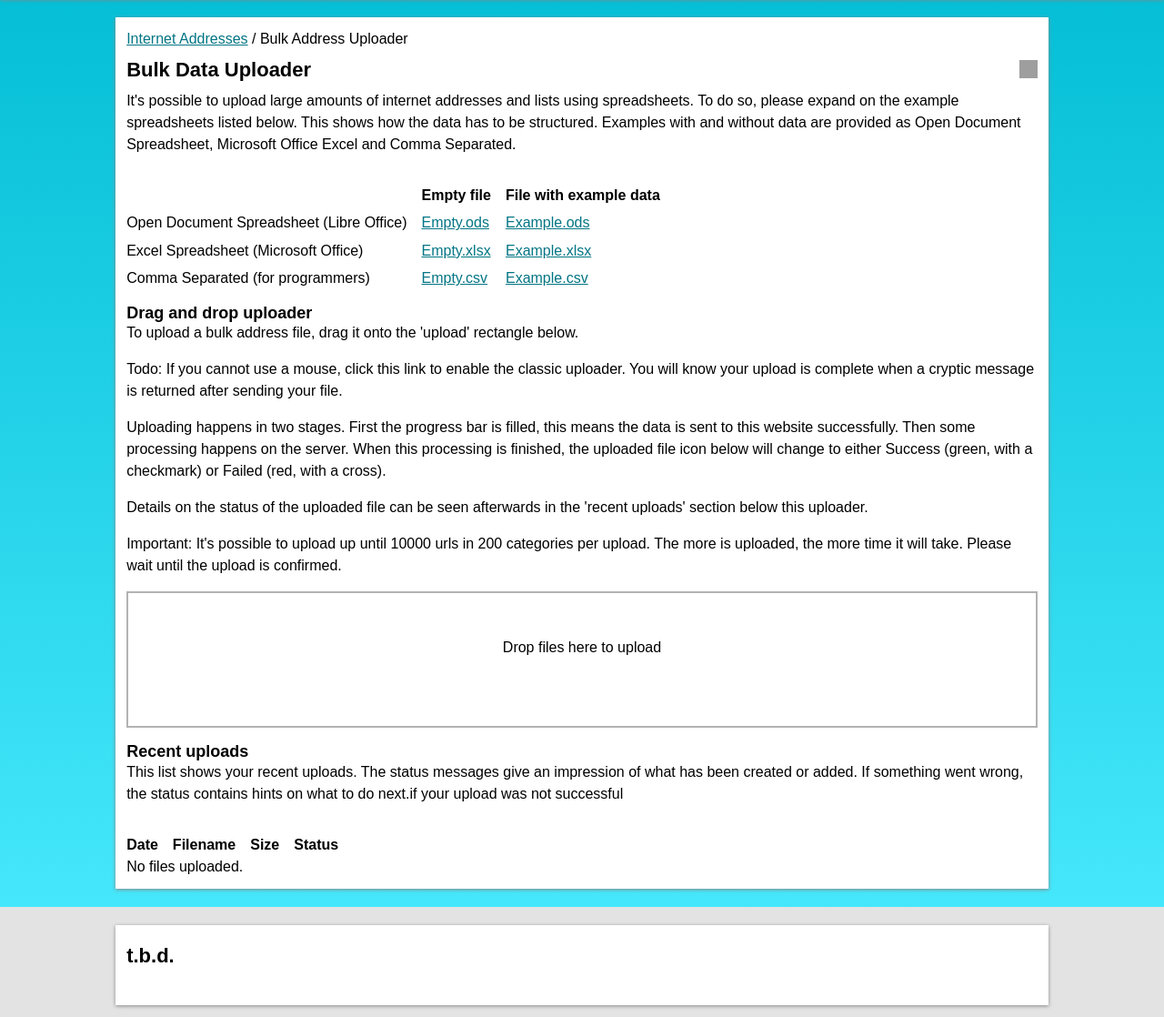
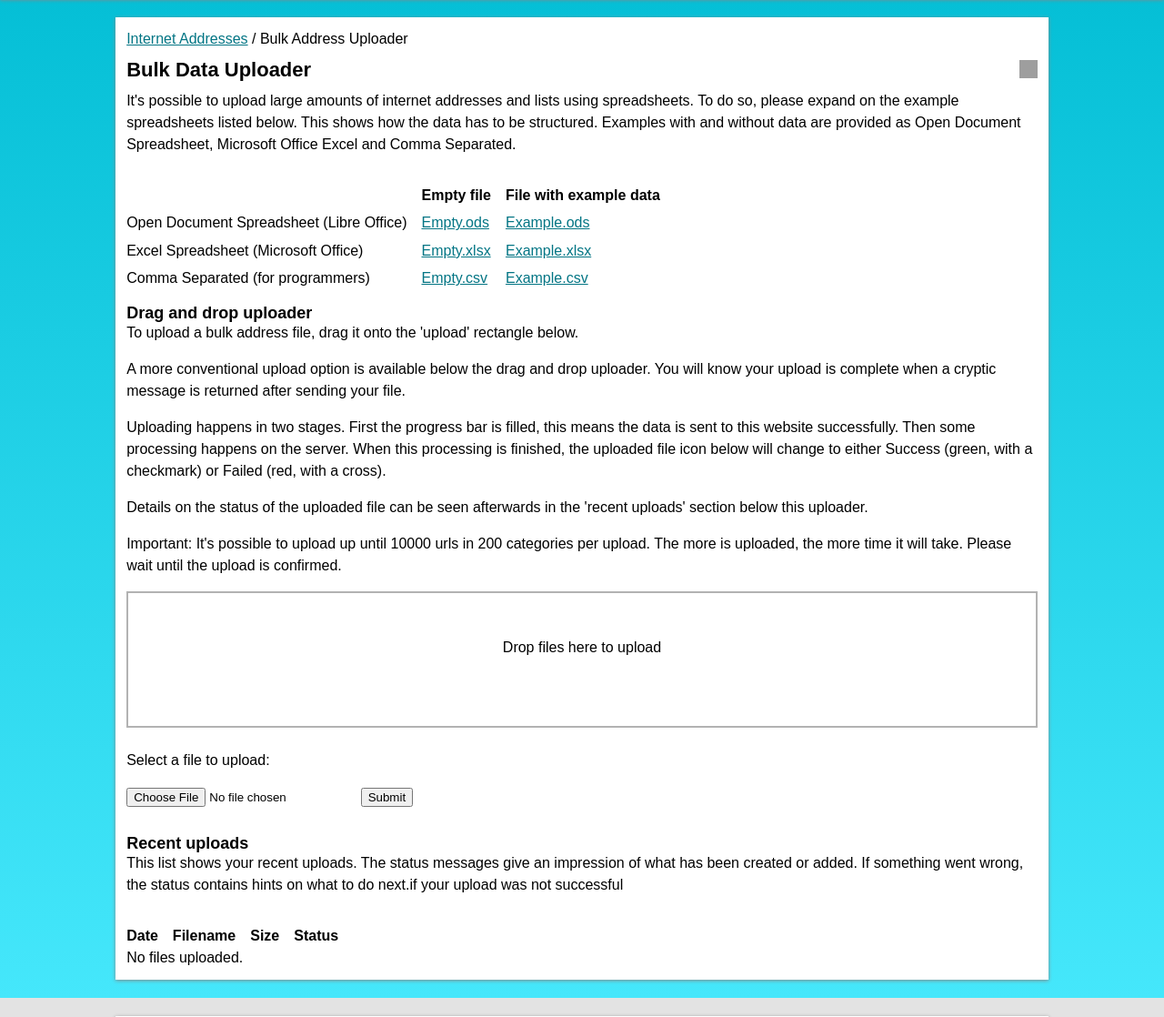
Before and after one commit to internetstandards/Internet.nl-dashboard, a Django app: page /upload/ in a window 1280 px wide. Shown: the part 90-1208 px from the top of the page at 91% size. Run offline with Django 3.2, Linux system fonts and the light colour scheme; the visitor is signed in with stand-in values (Sample User, id 1); data that the repository does not hold is empty; parts of the project's set-up code (start-up, migrations or seed data) failed here and were passed over; some libraries are stand-ins or nearby versions; some web fonts are replaced; grey boxes are pictures that could not be loaded.

Commit message:
Add alternative uploader to support digitoegankelijk

```diff
--- a/dashboard/internet_nl_dashboard/templates/internet_nl_dashboard/upload.html
+++ b/dashboard/internet_nl_dashboard/templates/internet_nl_dashboard/upload.html
@@ -59,6 +59,14 @@
         <form action="/data/upload-spreadsheet/" method="POST"
           class="dropzone"
           id="my-awesome-dropzone" enctype="multipart/form-data">
+            <div class="fallback">
+                <p>{{ $t("upload.drag_and_drop_uploader.fallback_select_a_file") }}</p>
+                <input name="file" type="file"/>
+                <input type="submit">
+            </div>
+        {% endverbatim %}{% csrf_token %}{% verbatim %}
+        </form>
+        <form action="/data/upload-spreadsheet/" method="POST" enctype="multipart/form-data">
             <div class="fallback">
                 <p>{{ $t("upload.drag_and_drop_uploader.fallback_select_a_file") }}</p>
                 <input name="file" type="file"/>
@@ -170,7 +178,7 @@ const messages = {
             drag_and_drop_uploader: {
                 title: 'Drag and drop uploader',
                 first_instruction: 'To upload a bulk address file, drag it onto the \'upload\' rectangle below.',
-                nomouse: 'Todo: If you cannot use a mouse, click this link to enable the classic uploader. You will know your upload\n' +
+                nomouse: 'A more conventional upload option is available below the drag and drop uploader. You will know your upload\n' +
                     '        is complete when a cryptic message is returned after sending your file.',
                 process: 'Uploading happens in two stages.\n' +
                     '        First the progress bar is filled, this means the data is sent to this website successfully. Then\n' +
@@ -214,7 +222,7 @@ const messages = {
             drag_and_drop_uploader: {
                 title: 'Drag and drop uploader',
                 first_instruction: 'Sleep het gewenste bestand in de \'upload\' rechthoek hieronder.',
-                nomouse: 'Todo: Mocht je geen beschikking hebben over een muis, klik dan hier om de klassieke uploader te activeren. ' +
+                nomouse: 'Een meer gebruikelijke upload methode is beschikbaar onder het drag and drop gedeelte. ' +
                     'In dit geval is je upload geslaagd wanneer je een technische melding krijgt na het uploaden.',
                 process: 'Het uploaden gebeurd in twee fasen. In de eerste fase wordt de voortgangsbalk gevuld. Als ' +
                     'deze vol is, is het bestand naar de server gestuurd. Dan is de upload nog niet compleet: de gegevens ' +
--- a/dashboard/internet_nl_dashboard/views.py
+++ b/dashboard/internet_nl_dashboard/views.py
@@ -183,9 +183,13 @@ def upload_spreadsheet(request):
     if not account:
         return empty_response()
 
+    # Instead of some json message, give a full page, so the classic uploader also functions pretty well.
+    response = upload(request)
+    response.status_code = 400
+
     # happens when no file is sent
     if 'file' not in request.FILES:
-        return JsonResponse({}, encoder=JSEncoder, status=400)
+        return response
 
     if request.method == 'POST' and request.FILES['file']:
         file = save_file(request.FILES['file'])
@@ -195,12 +199,12 @@ def upload_spreadsheet(request):
             # The GUI wants the error to contain some text: As that text is sensitive to xss(?) (probably only
             # if you see the output directly, not via javascript or json).
             status['error'] = status['message']
-            return JsonResponse(status, encoder=JSEncoder, status=400)
+            return response
 
-        # both warning and success
-        return JsonResponse(status, encoder=JSEncoder, status=200)
+        response.status_code = 200
+        return response
 
-    return JsonResponse({}, encoder=JSEncoder, status=400)
+    return response
 
 
 def save_file(myfile) -> str:
```
